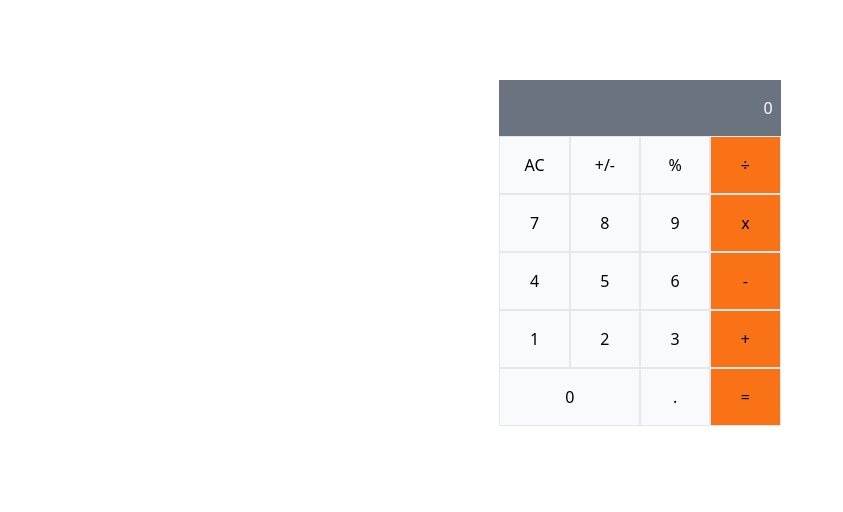
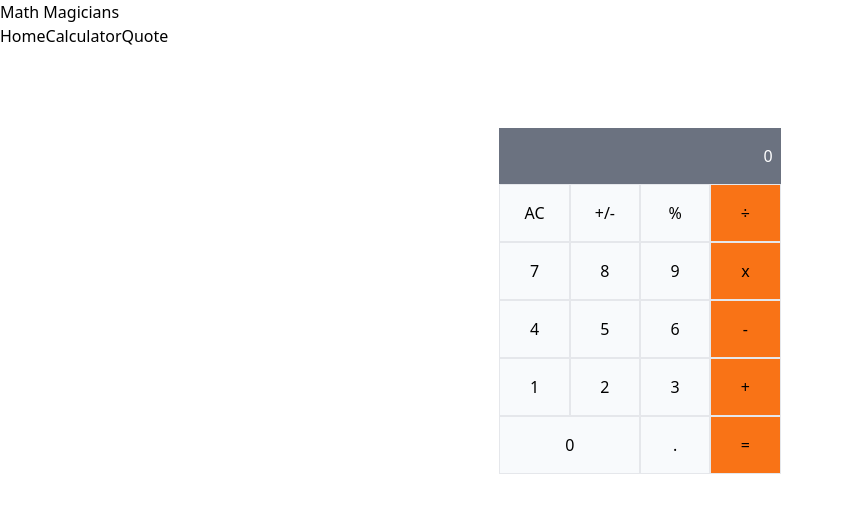
Before and after one commit to williamrolando88/math-magicians, a React (Create React App) app: page /calculator in a window 1280 px wide. Shown: the top 512 px of the page, without its empty margins (0-843 px from the left). Built offline with nearby package versions, Linux system fonts and the light colour scheme.

Commit message:
Create Navbar

```diff
--- a/src/App.jsx
+++ b/src/App.jsx
@@ -1,12 +1,15 @@
 import React from 'react';
+import { BrowserRouter } from 'react-router-dom';
 import Calculator from './components/Calculator';
+import Navbar from './components/Navbar';
 
-const App = () => {
-  return (
+const App = () => (
+  <BrowserRouter>
     <div>
+      <Navbar />
       <Calculator />
     </div>
-  );
-};
+  </BrowserRouter>
+);
 
 export default App;
--- /dev/null
+++ b/src/components/Navbar.jsx
@@ -0,0 +1,19 @@
+import React from 'react';
+import { Link } from 'react-router-dom';
+
+const Navbar = () => {
+  return (
+    <div>
+      <nav>
+        <h1>Math Magicians</h1>
+        <div>
+          <Link>Home</Link>
+          <Link>Calculator</Link>
+          <Link>Quote</Link>
+        </div>
+      </nav>
+    </div>
+  );
+};
+
+export default Navbar;
```
